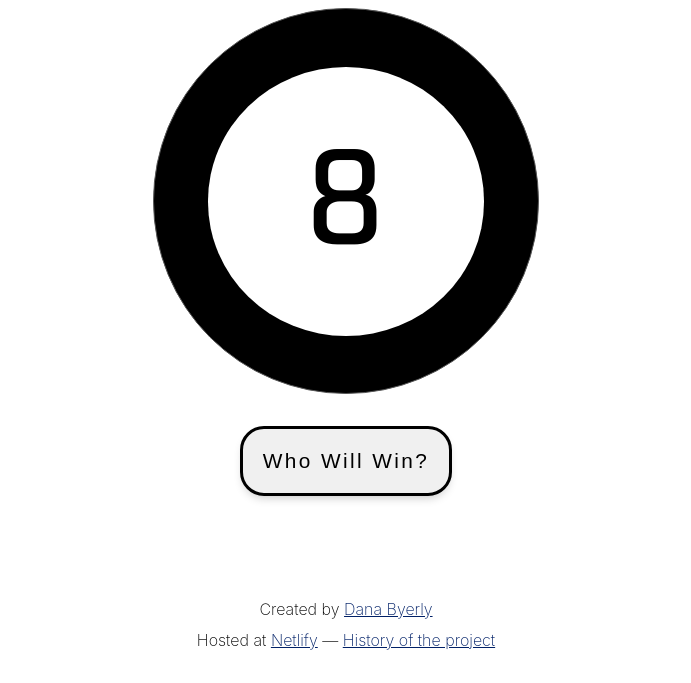
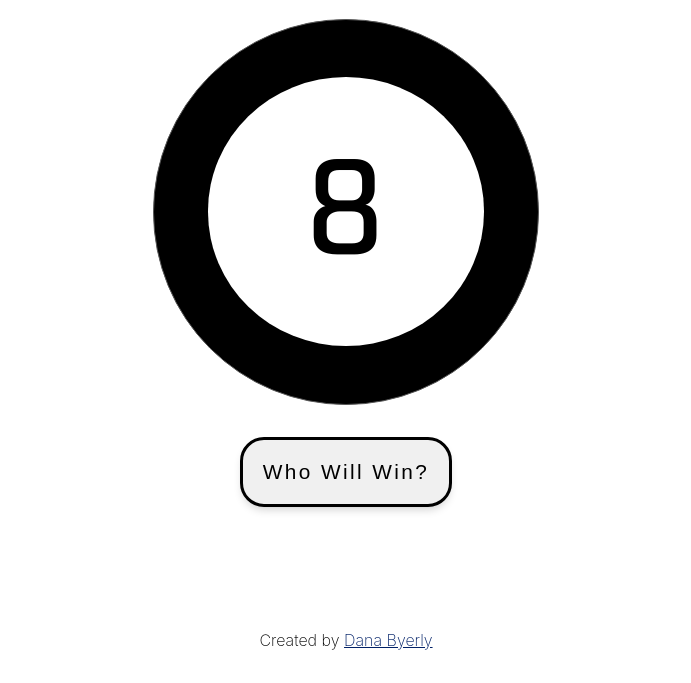
Before and after one commit to superterrific/2022-derby-magic-8, a plain HTML site: page index.html in a window 1280 px wide. Shown: the part 117-800 px from the top of the page, without its empty margins (294-985 px from the left). Drawn offline with Linux system fonts and the light colour scheme.

Commit message:
Style whoopsie

```diff
--- a/index.html
+++ b/index.html
@@ -36,7 +36,6 @@
   </main>
   <footer>
     <p>Created by <a href="https://danabyerly.com">Dana Byerly</a></p>
-    <p>Hosted at <a href="https://netlify.com">Netlify</a> &mdash; <a href="https://danabyerly.com/projects/kentucky-derby-magic-8-ball/">History of the project</a></p>
   </footer>
   <script src="script.js" defer></script>
   </body>
--- a/style.css
+++ b/style.css
@@ -88,10 +88,6 @@ footer {
   margin-bottom: clamp(1rem, 3vw, 2rem);
 }
 
-footer p + p {
-  margin-top: .65rem;
-}
-
 h1 {
   font-weight: 500;
   font-size: 2.2rem;
@@ -163,13 +159,14 @@ a:focus {
 
 /* Button ------------------------------------------------------------ */
 button {
-  padding: 1.25rem;
   background-color: var(--button-bg);
+  color: var(--color-darkest);
   border: 3px solid var(--button-border);
   border-radius: 1.5rem;
   cursor: pointer;
   font-size: 1.3rem;
   font-weight: 500;
+  padding: 1.25rem;
   letter-spacing: .15rem;
   box-shadow: 0 5px 10px -3px rgba(0, 0, 0, 0.2), 0 2px 2px -2px rgba(0, 0, 0, 0.05);
 }
```
